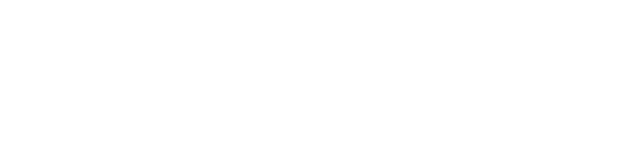
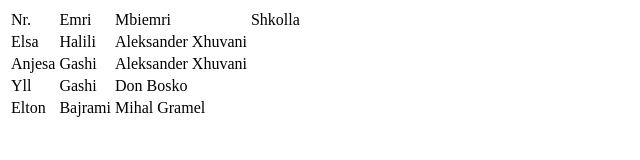
Before and after one commit to elsahalili5/Ekipa-e-kaltert, a plain HTML site: page index.html in a window 1280 px wide. Shown: the whole page, without its empty margins (0-640 px from the left). Drawn offline with Linux system fonts and the light colour scheme.

Commit message:
Update index.html
added changes

```diff
--- a/index.html
+++ b/index.html
@@ -11,7 +11,35 @@
 
 <body>
     <table>
-<tr></tr>
+<tr>
+    <td>Nr.</td>
+    <td>Emri</td>
+    <td>Mbiemri</td>
+    <td>Shkolla</td>
+</tr>
+<tr>
+    <td>Elsa</td>
+    <td>Halili</td>
+    <td>Aleksander Xhuvani</td>
+</tr>
+
+<tr>
+    <td>Anjesa</td>
+    <td>Gashi</td>
+    <td>Aleksander Xhuvani</td>
+</tr>
+
+<tr>
+    <td>Yll</td>
+    <td>Gashi</td>
+    <td>Don Bosko</td>
+</tr>
+
+<tr>
+    <td>Elton</td>
+    <td>Bajrami</td>
+    <td>Mihal Gramel</td>
+</tr>
 
     </table>
 </body>
```
